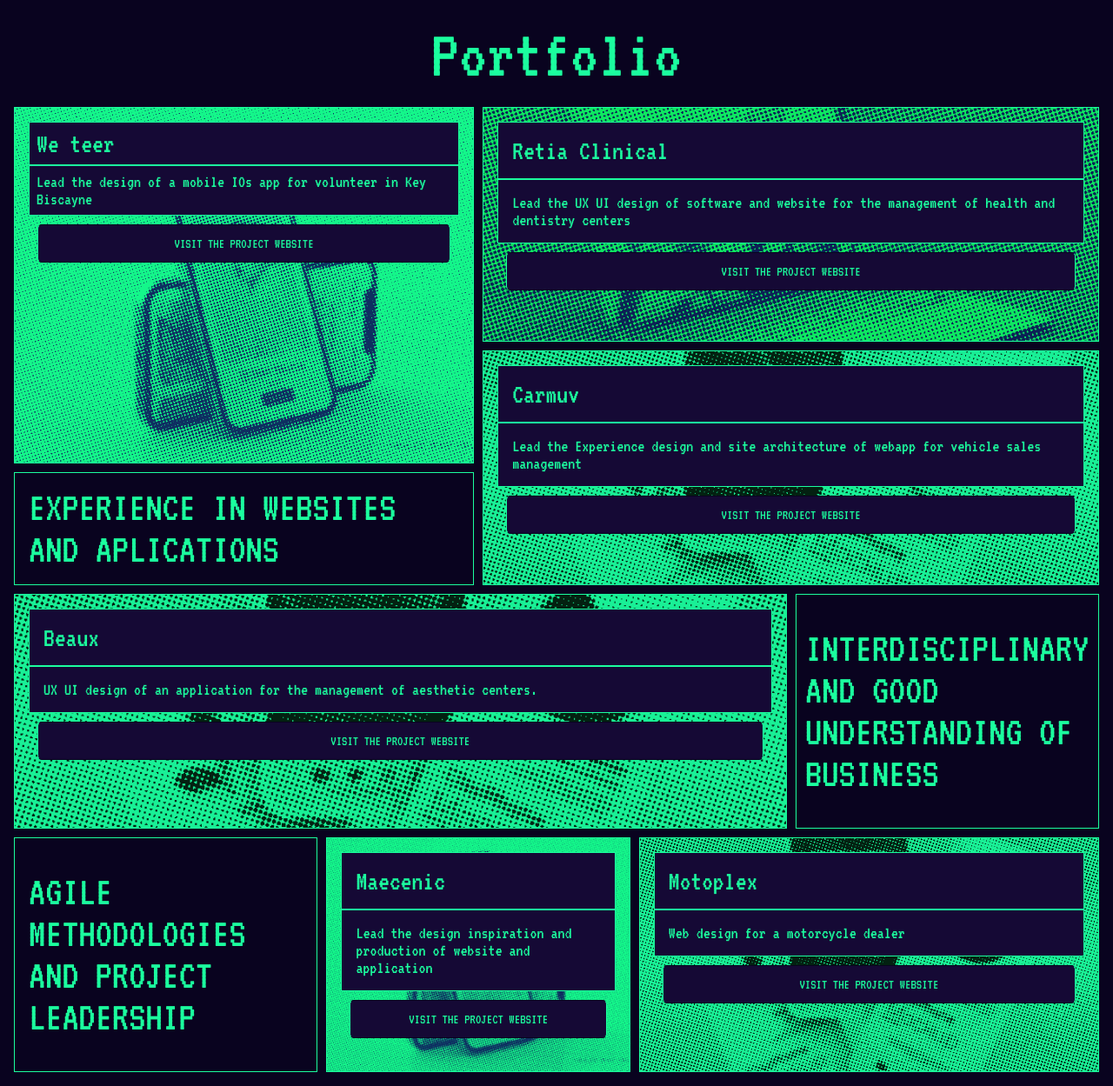
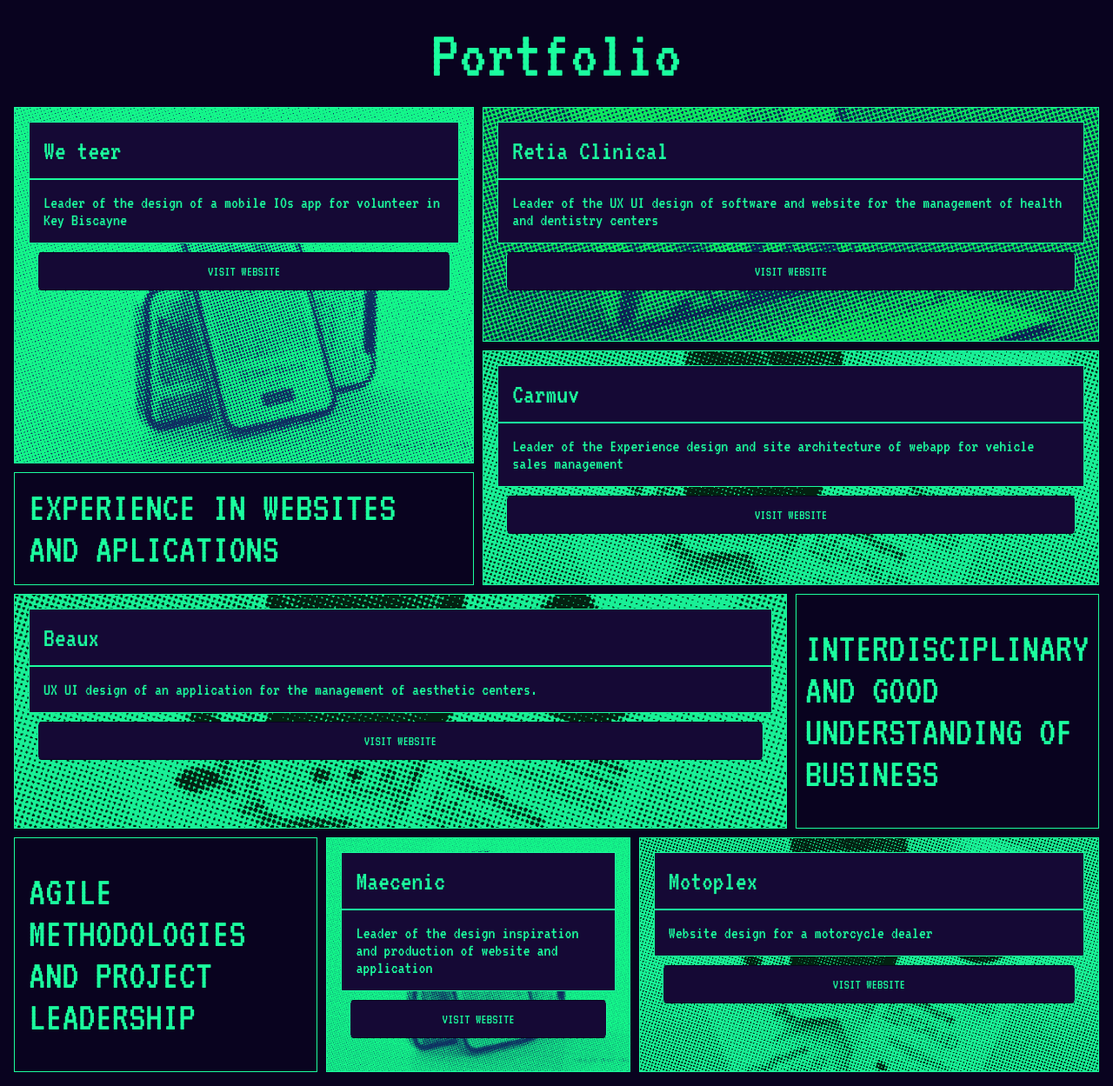
Before and after one commit to franSixto/coder-francisco-sixto, a plain HTML site: page pages/portfolio.html in a window 1280 px wide. Shown: the part 161-1410 px from the top of the page at 87% size. Drawn offline with Linux system fonts and the light colour scheme.

Commit message:
ültimo cambiecito :)

```diff
--- a/pages/portfolio.html
+++ b/pages/portfolio.html
@@ -51,19 +51,19 @@
         <h1 class="text-center fade-e-1 py-4">Portfolio</h1>
         <div class="containerPortfolio">
             <div class="proyect1 p-2 border fade-e-1">
-                <h4 class="bg-secondary border p-1 fade-e-2">We teer</h4>
-                <p class="bg-secondary border p-1 fade-e-3">Lead the design of a mobile IOs app for volunteer in Key Biscayne</p>
-                <a href="https://we-teer.org/" target="_blank" class="btn-nav bg-secondary border fade-e-4">Visit the project website</a>
+                <h4 class="bg-secondary border p-2 fade-e-2">We teer</h4>
+                <p class="bg-secondary border p-2 fade-e-3">Leader of the design of a mobile IOs app for volunteer in Key Biscayne</p>
+                <a href="https://we-teer.org/" target="_blank" class="btn-nav bg-secondary border fade-e-4 text-center">Visit website</a>
             </div>
             <div class="proyect2 p-2 border fade-e-2">
                 <h4 class="bg-secondary border p-2 fade-e-2">Retia Clinical</h4>
-                <p class="bg-secondary border p-2 fade-e-3">Lead the UX UI design of software and website for the management of health and dentistry centers</p>
-                <a href="https://retiaclinical.com/" target="_blank" class="btn-nav bg-secondary border fade-e-4">Visit the project website</a>
+                <p class="bg-secondary border p-2 fade-e-3">Leader of the UX UI design of software and website for the management of health and dentistry centers</p>
+                <a href="https://retiaclinical.com/" target="_blank" class="btn-nav bg-secondary border fade-e-4 text-center">Visit website</a>
             </div>
             <div class="proyect3 p-2 border fade-e-3">
                 <h4 class="bg-secondary border p-2 fade-e-">Carmuv</h4>
-                <p class="bg-secondary border p-2 fade-e-3">Lead the Experience design and site architecture of webapp for vehicle sales management</p>
-                <a href="https://carmuv.com.ar/" target="_blank" class="btn-nav bg-secondary border fade-e-4">Visit the project website</a>
+                <p class="bg-secondary border p-2 fade-e-3">Leader of the Experience design and site architecture of webapp for vehicle sales management</p>
+                <a href="https://carmuv.com.ar/" target="_blank" class="btn-nav bg-secondary border fade-e-4 text-center">Visit website</a>
             </div>
             <div class="text1 d-f f-row fs-center fi-center p-2 border fade-e-4">
                 <h3>EXPERIENCE IN WEBSITES AND APLICATIONS</h3>
@@ -71,7 +71,7 @@
             <div class="proyect4 p-2 border fade-e-1">
                 <h4 class="bg-secondary border p-2 fade-e-2">Beaux</h4>
                 <p class="bg-secondary border p-2 fade-e-3">UX UI design of an application for the management of aesthetic centers.</p>
-                <a href="https://ebeaux.com/" target="_blank" class="btn-nav bg-secondary border fade-e-4">Visit the project website</a>
+                <a href="https://ebeaux.com/" target="_blank" class="btn-nav bg-secondary border fade-e-4 text-center">Visit website</a>
             </div>
             <div class="text2 d-f f-row fs-center fi-center p-2 border fade-e-2">
                 <h3>INTERDISCIPLINARY AND GOOD UNDERSTANDING OF BUSINESS</h3>
@@ -81,13 +81,13 @@
             </div>
             <div class="proyect6 p-2 border">
                     <h4 class="bg-secondary border p-2 fade-e-2">Maecenic</h4>
-                    <p class="bg-secondary border p-2 fade-e-3">Lead the design inspiration and production of website and application</p>
-                    <a href="https://maecenic.com/" target="_blank" class="btn-nav bg-secondary border fade-e-4">Visit the project website</a>
+                    <p class="bg-secondary border p-2 fade-e-3">Leader of the design inspiration and production of website and application</p>
+                    <a href="https://maecenic.com/" target="_blank" class="btn-nav bg-secondary border fade-e-4 text-center">Visit website</a>
             </div>
             <div class="proyect7 p-2 border">
                 <h4 class="bg-secondary border p-2 fade-e-2">Motoplex</h4>
-                    <p class="bg-secondary border p-2 fade-e-3">Web design for a motorcycle dealer </p>
-                    <a href="https://www.motoplexcordoba.com.ar/" target="_blank" class="btn-nav bg-secondary border fade-e-4">Visit the project website</a>
+                    <p class="bg-secondary border p-2 fade-e-3">Website design for a motorcycle dealer </p>
+                    <a href="https://www.motoplexcordoba.com.ar/" target="_blank" class="btn-nav bg-secondary border fade-e-4 text-center">Visit website</a>
             </div>
         </div>
     </section>
```
